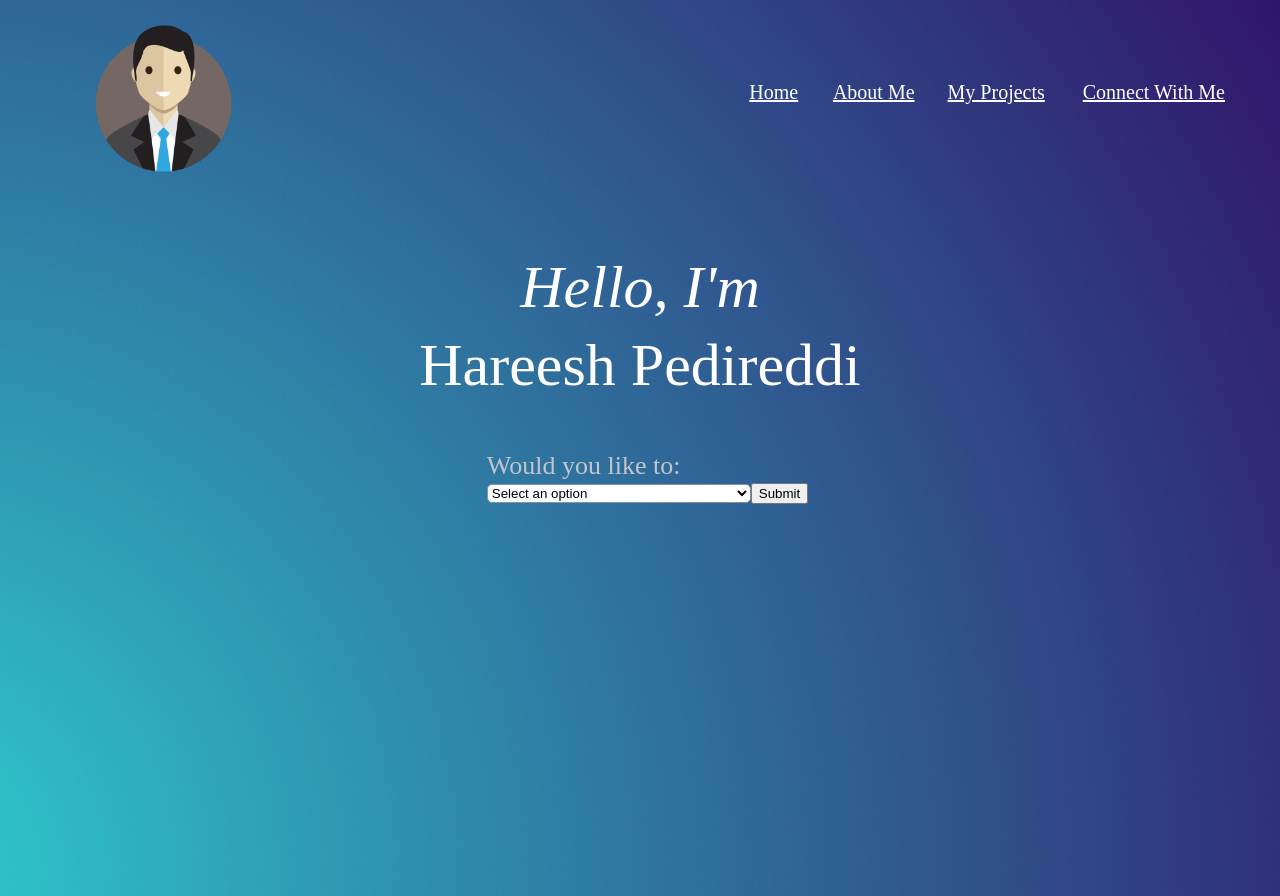
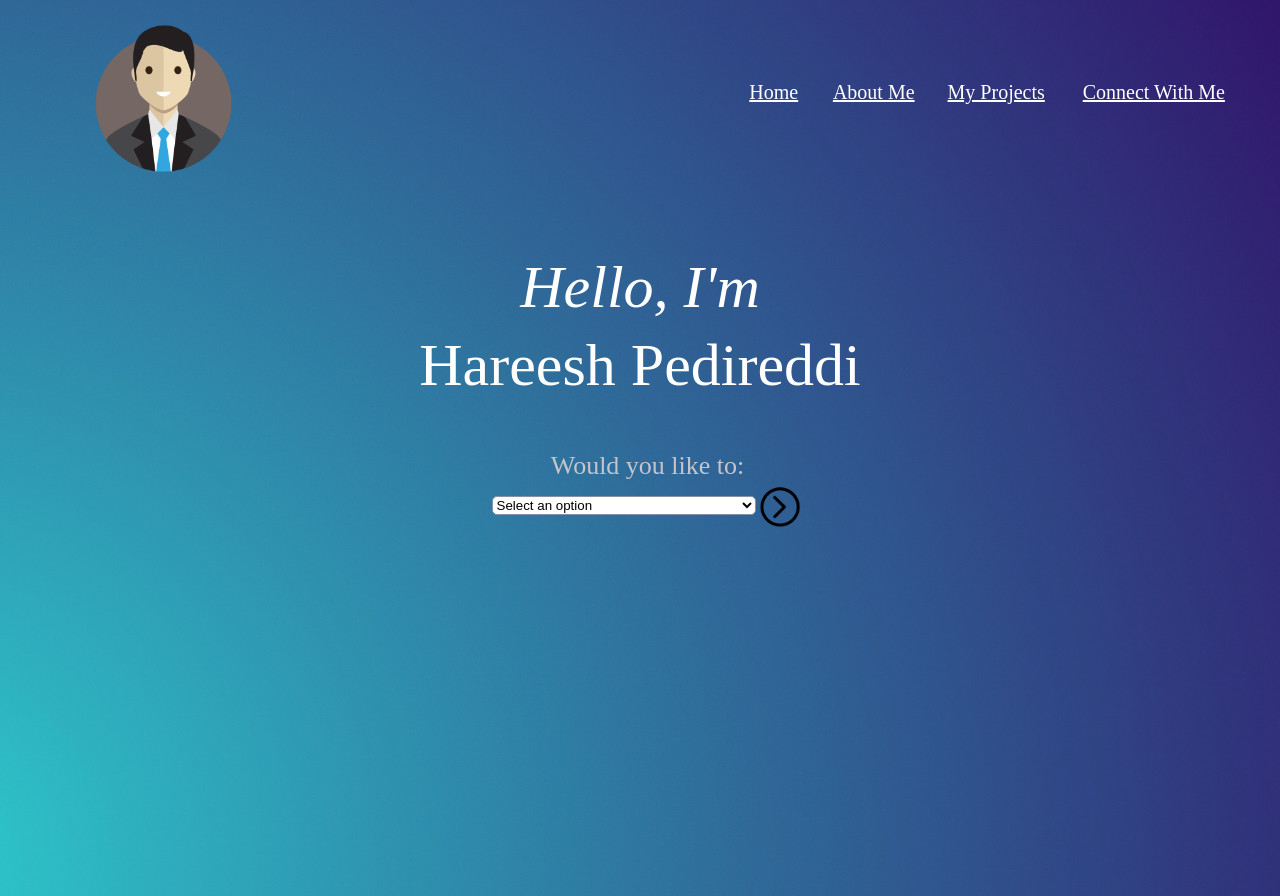
Before and after one commit to hpedireddi-1/Hareesh-Pedireddi-Portfolio, a React (Create React App) app in the folder my-app/: page / in a window 1280 px wide. Built offline with nearby package versions, Linux system fonts and the light colour scheme.

Commit message:
Dropdown form button as image

```diff
--- a/my-app/src/pages/Home.js
+++ b/my-app/src/pages/Home.js
@@ -1,12 +1,13 @@
 import React from 'react';
 
+import submit from '../images/submit.png';
 import icon from '../images/icon_pic.png';
 import background from '../images/home-background.jpg';
 import '../styles/Home.css';
 
 function Home() {
 	const [ option, setOption ] = React.useState('None');
-	const options = [ 'None', 'Résumé', 'Projects', 'LinkedIn' ];
+	const options = [ 'None', 'Resume', 'Projects', 'LinkedIn' ];
 
 	return (
 		<div>
@@ -30,9 +31,11 @@ function Home() {
 				<div className="hello-msg">Hello, I'm</div>
 				<div className="name">Hareesh Pedireddi</div>
 				<div className="options">
-					<div className="options-msg">Would you like to: </div>
+					<div className="options-msg">
+						Would you like to:
 						<form
-						onSubmit={(event) => {
+							className="form-dropdown"
+							onSubmit={() => {
 								console.log(option);
 							}}
 						>
@@ -50,8 +53,9 @@ function Home() {
 								<option value={options[2]}>view my projects</option>
 								<option value={options[3]}>connect with me on LinkedIn</option>
 							</select>
-						<input type="submit" value="Submit" />
+							<input type="image" className="submit-button" src={submit} value="Submit" />
 						</form>
+					</div>
 				</div>
 			</div>
 		</div>
--- a/my-app/src/styles/Home.css
+++ b/my-app/src/styles/Home.css
@@ -6,16 +6,17 @@
 	left: 6.46%;
 }
 
-.boldtext{
-    font-weight: bold;
+.boldtext {
+	font-weight: bold;
 }
 
 .background {
+    display: flex;
 	position: absolute;
 	top: 0%;
 	left: 0%;
 	max-width: 100%;
-    height: auto;
+	height: auto;
 }
 .navigator {
 	display: flex;
@@ -98,7 +99,7 @@ a:active {
 }
 
 .options {
-    padding-top: 3.5%;
+	padding-top: 3.5%;
 	display: flex;
 	justify-content: space-around;
 	align-items: center;
@@ -123,3 +124,14 @@ a:active {
 	border-radius: 5px;
 	width: 264px;
 }
+
+.form-dropdown{
+    align-items: center;
+    display: flex;
+}
+
+.submit-button {
+	color: #ffffff;
+	width: 48px;
+	height: 48px;
+}
```
Also changed, not shown: my-app/src/images/submit.png (added). Lines whose indentation alone changed are shown as unchanged.
